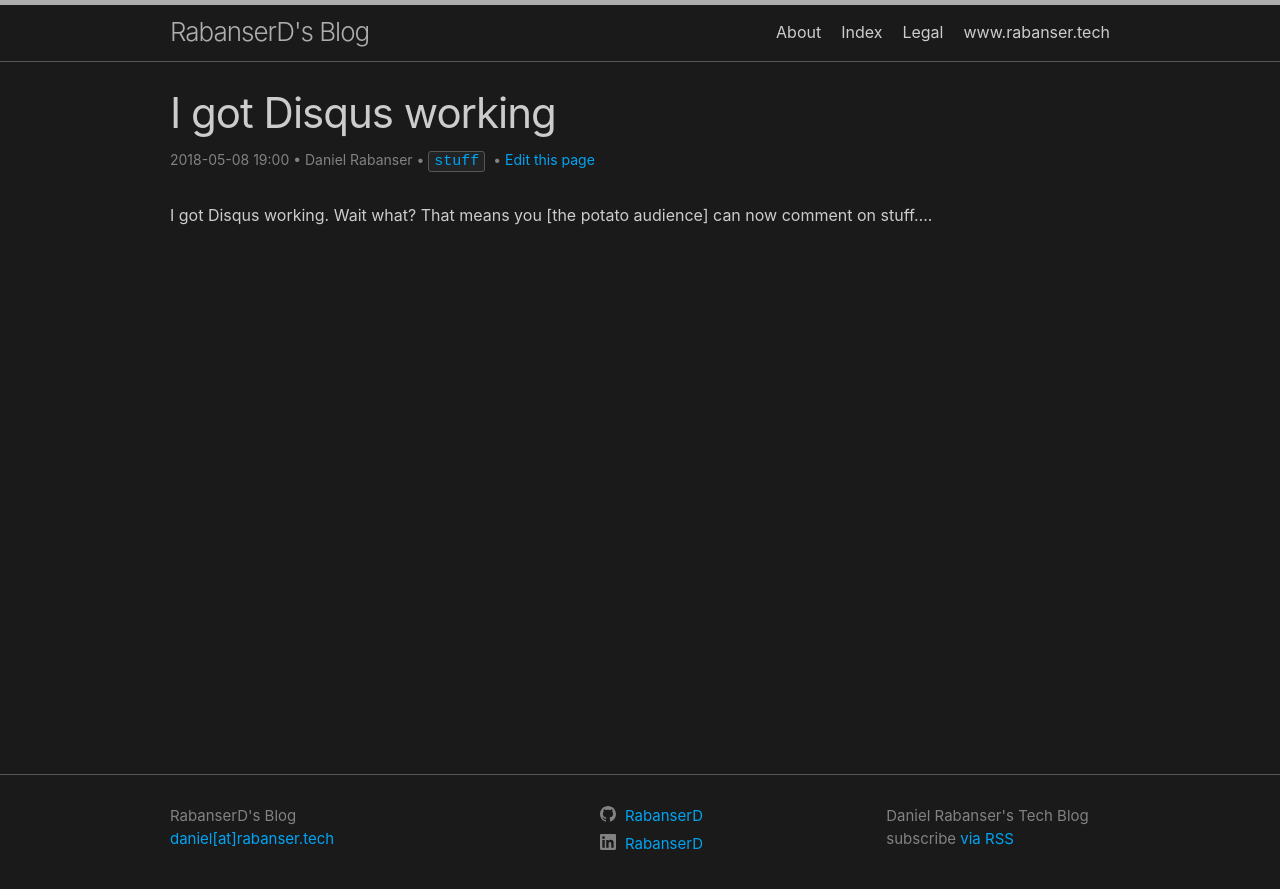
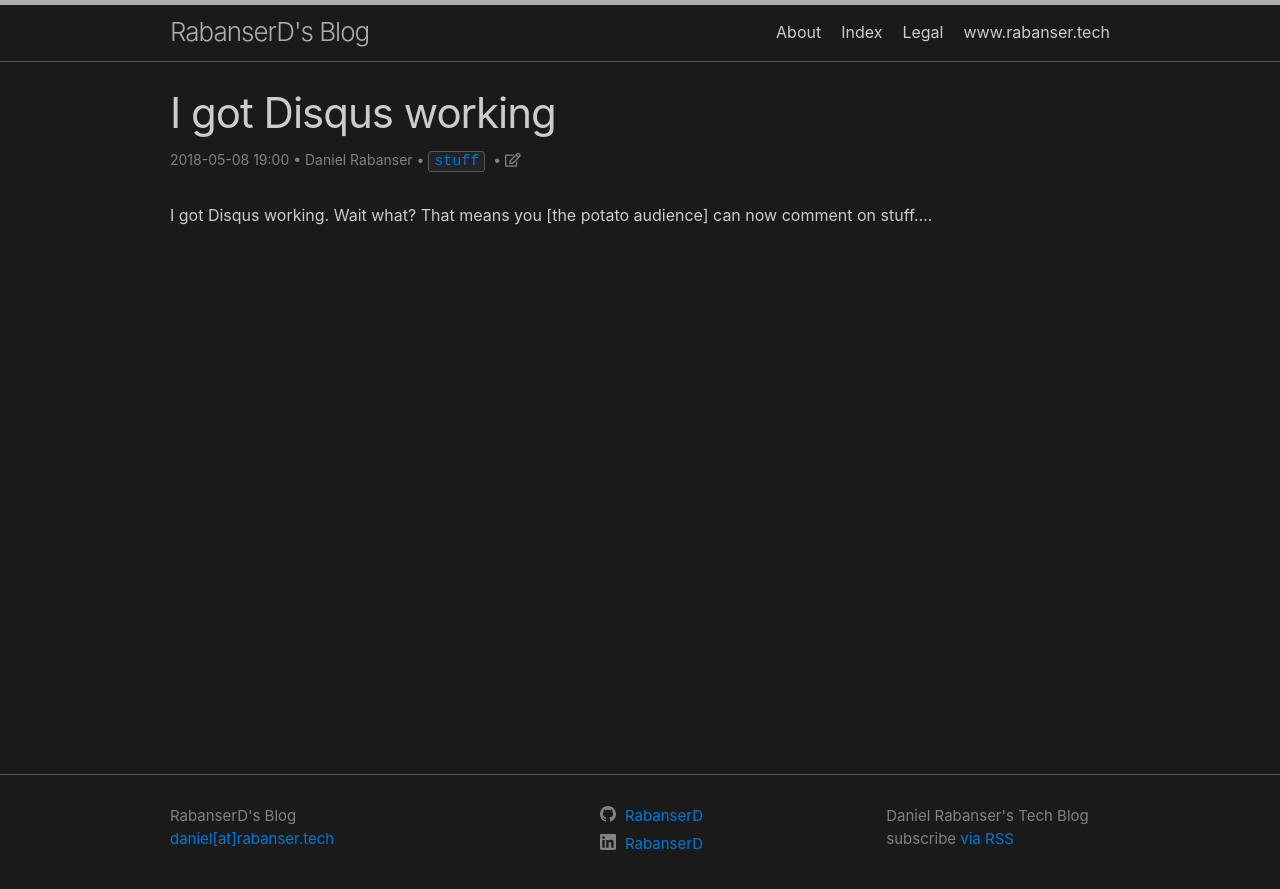
Before and after one commit to kwchan19/rabanserd.github.io, a Jekyll site: the page built from _posts/2018-05-08-I-got-Disqus-working.md, in a window 1280 px wide. Shown: the top 889 px of the page. Built offline with Jekyll 4.4.1, drawn with Linux system fonts in a browser that asks for light colours; nearby versions of some CDN libraries; comment, search, counter and statistics services are not loaded.

Commit message:
Added Edit this on GitHub icon

```diff
--- a/_layouts/post.html
+++ b/_layouts/post.html
@@ -4,6 +4,7 @@ layout: default
 <article class="post h-entry" itemscope itemtype="http://schema.org/BlogPosting">
 
   <header class="post-header">
+    <link rel="stylesheet" href="https://use.fontawesome.com/releases/v5.1.1/css/all.css" integrity="sha384-O8whS3fhG2OnA5Kas0Y9l3cfpmYjapjI0E4theH4iuMD+pLhbf6JI0jIMfYcK3yZ" crossorigin="anonymous">
     <h1 class="post-title p-name" itemprop="name headline">{{ page.title | escape }}</h1>
     <p class="post-meta">
       <time class="dt-published" datetime="{{ page.date | date_to_xmlschema }}" itemprop="datePublished">
@@ -19,7 +20,7 @@ layout: default
             <a href="/tag/{{ tag_name }}"><code class="highligher-rouge"><nobr>{{ tag_name }}</nobr></code>&nbsp;</a>
             {% endfor %}
         </span>
-        • <a href="{{site.github.repository_url}}/tree/master/{{page.path}}">Edit this page</a>
+        • <a class="edit" href="{{site.github.repository_url}}/tree/master/{{page.path}}" title="Edit this document"><i class="far fa-edit"></i></a>
       </p>
   </header>
   <div class="post-content e-content" itemprop="articleBody">
--- /dev/null
+++ b/_sass/darkcustom/_edit.scss
@@ -0,0 +1,14 @@
+//Used for edit button
+.edit {
+color: $grey-color;
+text-decoration: none;
+
+ &:visited {
+ color: $grey-color;
+ }
+
+ &:hover {
+ color: #00a4f3;
+ text-decoration: underline;
+ }
+}
--- a/_sass/darkminima.scss
+++ b/_sass/darkminima.scss
@@ -17,7 +17,7 @@ $spacing-unit:     30px !default;
 //For dark theme
 $text-color: #ccc; /* an off-white for the text */
 $background-color: #1a1a1a; /* a dark, off-black for the bg */
-$brand-color:      #00a4f3;
+$brand-color:      #0078d7;
 
 $grey-color:       #828282 !default;
 //$grey-color-light: lighten($grey-color, 40%) !default;
@@ -56,5 +56,6 @@ $on-laptop:        1000px !default;
   "darkminima/base",
   "darkminima/layout",
   "darkminima/syntax-highlighting",
-  "darkcustom/paginate"
+  "darkcustom/paginate",
+  "darkcustom/edit"
 ;
--- a/_sass/darkminima/_base.scss
+++ b/_sass/darkminima/_base.scss
@@ -107,11 +107,11 @@ a {
   text-decoration: none;
 
   &:visited {
-    color: #0078d7;
+    color: #00a4f3;
   }
 
   &:hover {
-    color: #0078d7;
+    color: #00a4f3;
     text-decoration: underline;
   }
 
```
